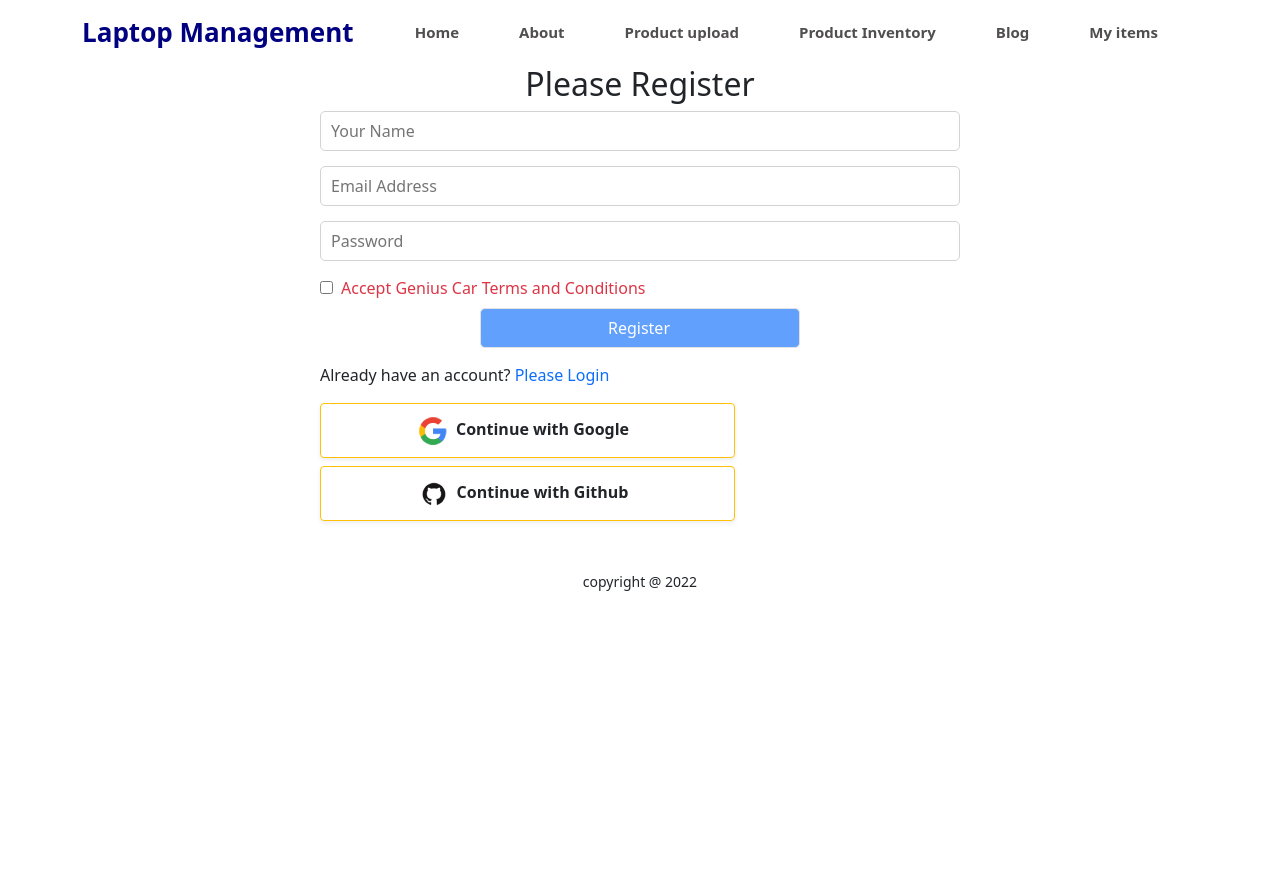
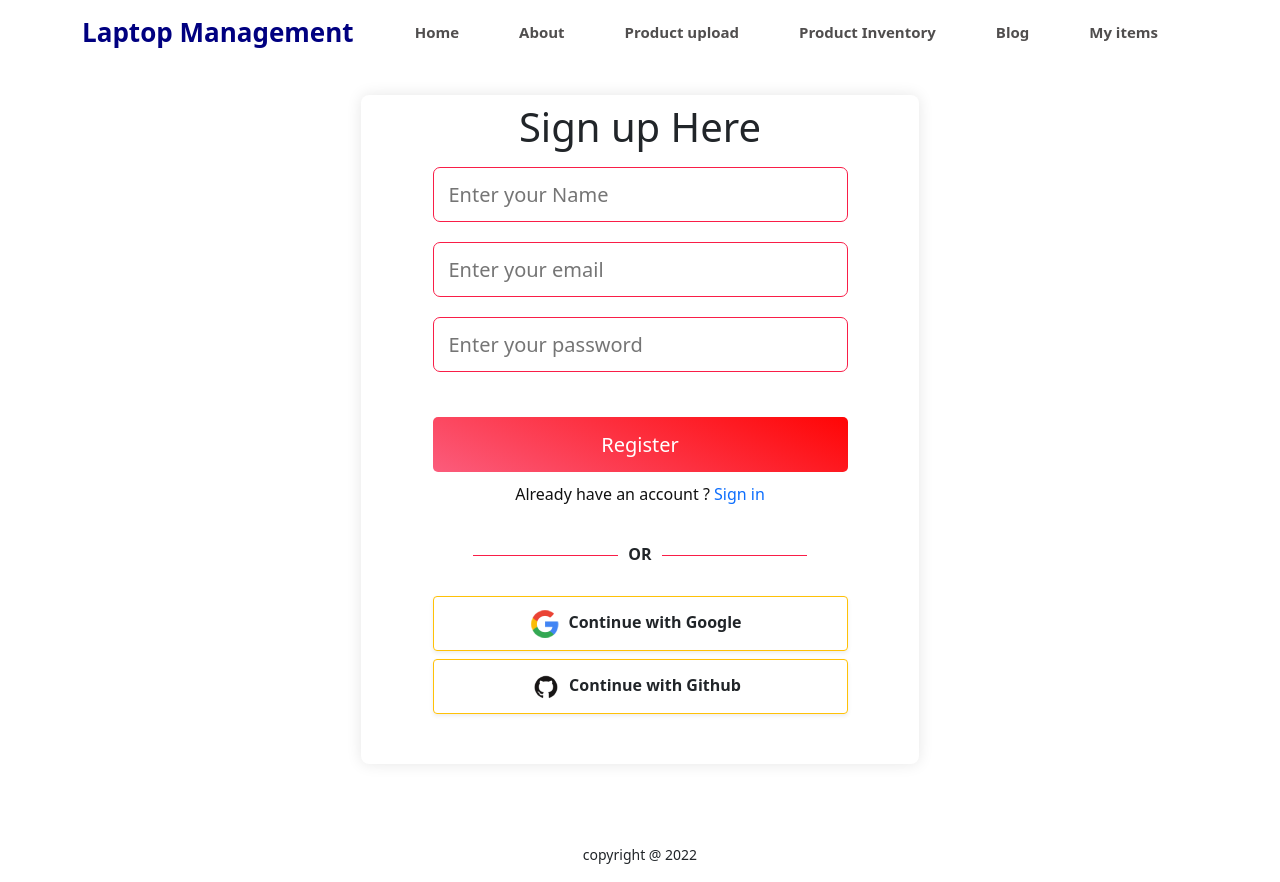
Before and after one commit to AryanPiash/inventory-management, a React (Create React App) app: page /register in a window 1280 px wide. Before the commit the page ends 800 px from the top, so only its background shows below. Built offline with nearby package versions, Linux system fonts and the light colour scheme; no server answers.

Commit message:
added register page and styled it

```diff
--- a/src/Pages/Login/Login/Login.css
+++ b/src/Pages/Login/Login/Login.css
@@ -25,21 +25,17 @@
     margin-bottom: 20px;
   }
 
-  .input-wrapper {
-    padding: 1px;
-    border-radius: 7px;
-    background: #F91E48;
-  }
 
   .input-field input {
     width: 415px;
     height: 55px;
-    border-radius: 5px;
+    border-radius: 7px;
     padding: 15px;
     font-size: 20px;
     border: none;
     background-color: #fff;
     outline: none;
+    border: 1px solid #F91E48;
   }
 
   .auth-form-submit {
--- a/src/Pages/Login/Login/Login.js
+++ b/src/Pages/Login/Login/Login.js
@@ -1,13 +1,11 @@
 import React, { useRef } from 'react';
-import { Button, Form } from 'react-bootstrap';
 import { useSendPasswordResetEmail, useSignInWithEmailAndPassword } from 'react-firebase-hooks/auth';
 import { Link, useLocation, useNavigate } from 'react-router-dom';
 import auth from '../../../firebase.init';
 import Loading from '../../Shared/Loading/Loading';
 import SocialLogin from '../SocialLogin/SocialLogin';
-import { toast } from 'react-toastify';
+import { toast, ToastContainer } from 'react-toastify';
 import 'react-toastify/dist/ReactToastify.css';
-import PageTitle from '../../Shared/PageTitle/PageTitle';
 import axios from 'axios';
 import './Login.css';
 
@@ -67,27 +65,6 @@ const Login = () => {
     }
 
     return (
-        // <div className='container w-50 mx-auto'>
-        //     <PageTitle title="Login"></PageTitle>
-        //     <h2 className='text-primary text-center mt-2'>Please Login</h2>
-
-        //     <Form onSubmit={handleSubmit}>
-        //         <Form.Group className="mb-3" controlId="formBasicEmail">
-        //             <Form.Control ref={emailRef} type="email" placeholder="Enter email" required />
-        //         </Form.Group>
-        //         <Form.Group className="mb-3" controlId="formBasicPassword">
-        //             <Form.Control ref={passwordRef} type="password" placeholder="Password" required />
-        //         </Form.Group>
-        //         <Button variant="primary w-50 mx-auto d-block mb-2" type="submit">
-        //             Login
-        //         </Button>
-        //     </Form>
-        //     {errorElement}
-        //     <p>New to Genius Car? <Link to="/register" className='text-primary pe-auto text-decoration-none' onClick={navigateRegister}>Please Register</Link> </p>
-        //     <p>Forget Password? <button className='btn btn-link text-primary pe-auto text-decoration-none' onClick={resetPassword}>Reset Password</button> </p>
-        //     <SocialLogin></SocialLogin>
-
-        // </div>
 
         <div>
             <div className='auth-form-container '>
@@ -96,14 +73,10 @@ const Login = () => {
 
                     <form onSubmit={handleSubmit}>
                         <div className='input-field'>
-                            <div className='input-wrapper'>
                                 <input ref={emailRef} type='email' name='email' id='email' placeholder='Enter your email' required />
-                            </div>
                         </div>
                         <div className='input-field'>
-                            <div className='input-wrapper'>
                                 <input ref={passwordRef} type='password' name='password' id='password' placeholder='Enter your password' required />
-                            </div>
                         </div>
                         <button type='submit' className='auth-form-submit'>
                             Login
@@ -125,14 +98,10 @@ const Login = () => {
                         <div className='line-right' />
                     </div>
                     {errorElement}
-                    {/* <div className='input-wrapper'>
-                        <button className='google-auth' onClick={handleGoogle}>
-                            <p>Continue with Google</p>
-                        </button>
-                    </div> */}
+
                     <SocialLogin></SocialLogin>
                 </div>
-                {/* <ToastContainer /> */}
+                <ToastContainer />
             </div>
         </div>
     );
--- a/src/Pages/Login/Register/Register.css
+++ b/src/Pages/Login/Register/Register.css
@@ -1,4 +1,4 @@
-.register-form{
+/* .register-form{
     margin: 0 auto;
     width: 50%;
 }
@@ -11,4 +11,4 @@
     padding-left: 10px;
     font-size: 16px;
     margin-bottom: 15px;
-}
+} */
--- a/src/Pages/Login/Register/Register.js
+++ b/src/Pages/Login/Register/Register.js
@@ -1,7 +1,6 @@
 import React, { useState } from 'react';
 import { Link, useNavigate } from 'react-router-dom';
 import { useCreateUserWithEmailAndPassword, useUpdateProfile } from 'react-firebase-hooks/auth';
-import './Register.css';
 import auth from '../../../firebase.init';
 import SocialLogin from '../SocialLogin/SocialLogin';
 import Loading from '../../Shared/Loading/Loading';
@@ -13,7 +12,7 @@ const Register = () => {
         user,
         loading,
         error,
-    ] = useCreateUserWithEmailAndPassword(auth, {sendEmailVerification: true});
+    ] = useCreateUserWithEmailAndPassword(auth, { sendEmailVerification: true });
     const [updateProfile, updating, updateError] = useUpdateProfile(auth);
 
     const navigate = useNavigate();
@@ -22,12 +21,12 @@ const Register = () => {
         navigate('/login');
     }
 
-    if(loading || updating){
+    if (loading || updating) {
         return <Loading></Loading>
     }
 
     if (user) {
-     console.log('user', user);
+        console.log('user', user);
     }
 
     const handleRegister = async (event) => {
@@ -35,7 +34,6 @@ const Register = () => {
         const name = event.target.name.value;
         const email = event.target.email.value;
         const password = event.target.password.value;
-        // const agree = event.target.terms.checked;
 
         await createUserWithEmailAndPassword(email, password);
         await updateProfile({ displayName: name });
@@ -44,25 +42,39 @@ const Register = () => {
     }
 
     return (
-        <div className='register-form'>
-            <h2 style={{ textAlign: 'center' }}>Please Register</h2>
-            <form onSubmit={handleRegister}>
-                <input type="text" name="name" id="" placeholder='Your Name' />
 
-                <input type="email" name="email" id="" placeholder='Email Address' required />
-
-                <input type="password" name="password" id="" placeholder='Password' required />
-                <input onClick={() => setAgree(!agree)} type="checkbox" name="terms" id="terms" />
-                {/* <label className={agree ? 'ps-2': 'ps-2 text-danger'} htmlFor="terms">Accept Genius Car Terms and Conditions</label> */}
-                <label className={`ps-2 ${agree ? '' : 'text-danger'}`} htmlFor="terms">Accept Genius Car Terms and Conditions</label>
-                <input
-                    disabled={!agree}
-                    className='w-50 mx-auto btn btn-primary mt-2'
-                    type="submit"
-                    value="Register" />
-            </form>
-            <p>Already have an account? <Link to="/login" className='text-primary pe-auto text-decoration-none' onClick={navigateLogin}>Please Login</Link> </p>
-            <SocialLogin></SocialLogin>
+        <div className='container'>
+            <div className='auth-form-container '>
+                <div className='auth-form'>
+                    <h1 className='py-2'>Sign up Here</h1>
+                    <form onSubmit={handleRegister}>
+                        <div className='input-field'>
+                            <input type='text' name='name' id='name' placeholder='Enter your Name' required />
+                        </div>
+                        <div className='input-field'>
+                            <input type='email' name='email' id='email' placeholder='Enter your email' required />
+                        </div>
+                        <div className='input-field'>
+                            <div className='input-wrapper'>
+                                <input type='password' name='password' id='password' placeholder='Enter your password' required />
+                            </div>
+                        </div>
+                        <button type='submit' className='auth-form-submit'>
+                            Register
+                        </button>
+                    </form>
+                    <p className='redirect'>
+                        Already have an account ?
+                        <Link to="/login" className='account-link'> Sign in</Link>
+                    </p>
+                    <div className='horizontal-divider'>
+                        <div className='line-left' />
+                        <p>OR</p>
+                        <div className='line-right' />
+                    </div>
+                    <SocialLogin></SocialLogin>
+                </div>
+            </div>
         </div>
     );
 };
```
